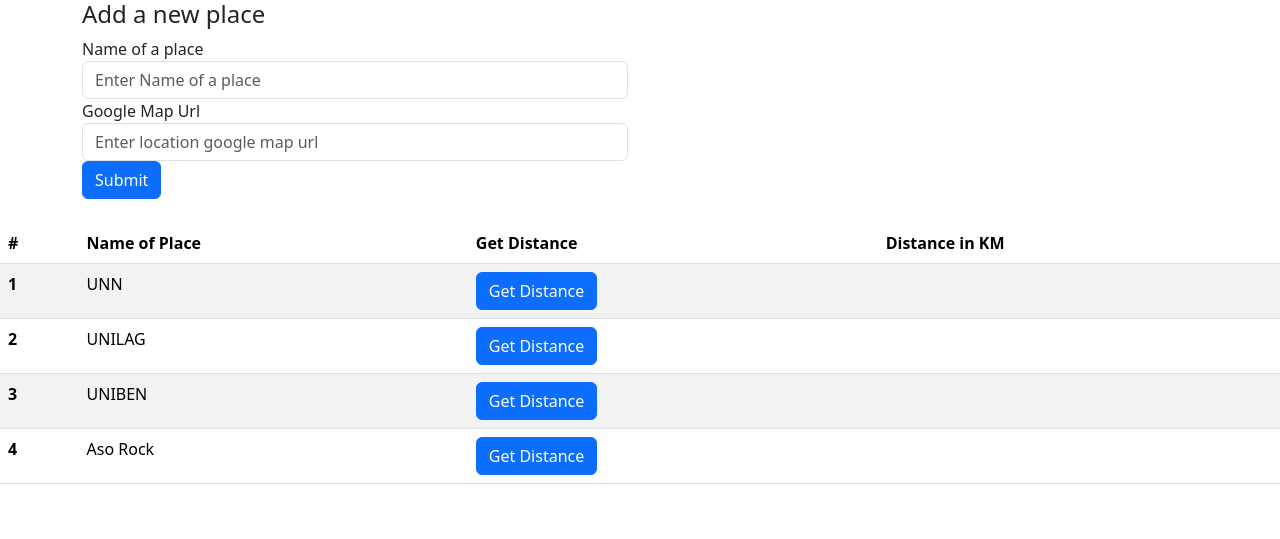
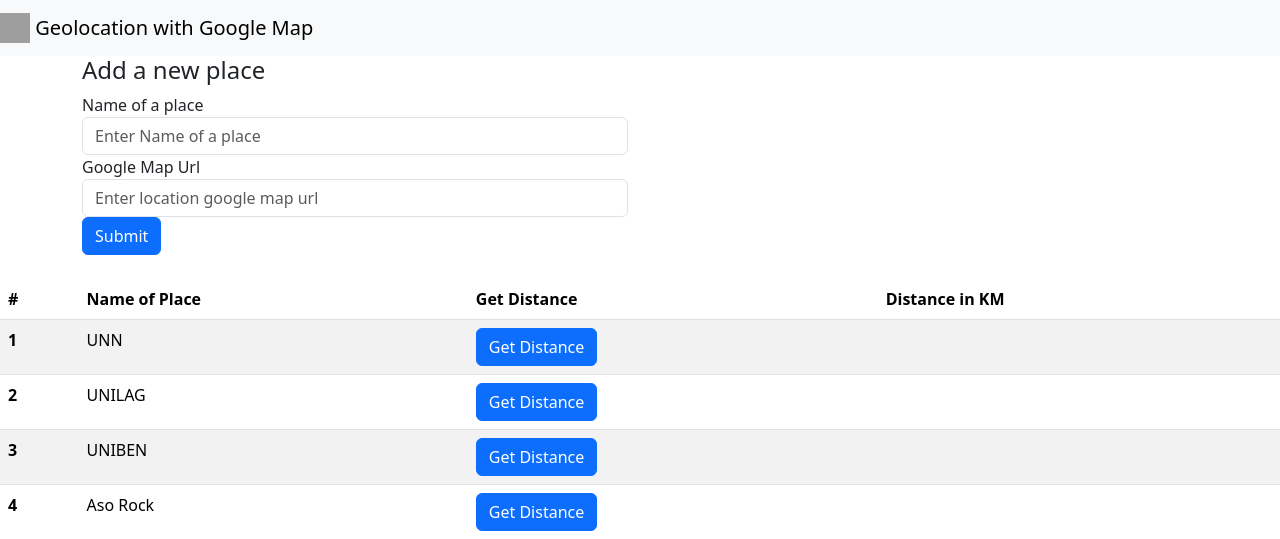
Before and after one commit to amaechijude/Geolocation, a Django app: page / in a window 1280 px wide. Shown: the top 539 px of the page. Run offline with Django 5.2, Linux system fonts and the light colour scheme; data comes from the database, SQL or seed files in the repository; grey boxes are pictures that could not be loaded.

Commit message:
geolocate

```diff
--- a/Geolocation/settings.py
+++ b/Geolocation/settings.py
@@ -26,7 +26,7 @@
 # SECURITY WARNING: don't run with debug turned on in production!
 DEBUG = True
 
-ALLOWED_HOSTS = []
+ALLOWED_HOSTS = ['*']
 
 
 # Application definition
--- a/location/admin.py
+++ b/location/admin.py
@@ -1,4 +1,4 @@
 from django.contrib import admin
-from .models import School
+from .models import Location
 # Register your models here.
-admin.site.register(School)
+admin.site.register(Location)
--- a/location/models.py
+++ b/location/models.py
@@ -1,7 +1,7 @@
 from django.db import models
 
 # Create your models here.
-class School(models.Model):
+class Location(models.Model):
     sch_name = models.CharField(blank=False, max_length=25)
     google_map = models.URLField(blank=False)
 
--- a/location/templates/index.html
+++ b/location/templates/index.html
@@ -12,6 +12,13 @@
 </head>
 
 <body>
+    <!-- Image and text -->
+<nav class="navbar navbar-light bg-light">
+    <a class="navbar-brand" href="#">
+      <img src="https://drive.google.com/file/d/1bddI9j7hn9LOuYEA_Kq8gaoZH_K94yIv/view?usp=drive_link" width="30" height="30" class="d-inline-block align-top" alt="">
+      Geolocation with Google Map
+    </a>
+  </nav>
     <div class="container-sm">
         <div class="row">
 
@@ -44,9 +51,9 @@
                 <th scope="col">Distance in KM</th>
             </tr>
         </thead>
-        {% if school %}
+        {% if location %}
         <tbody>
-            {% for s in school %}
+            {% for s in location %}
             <tr>
                 <th scope="row">{{ s.id }}</th>
                 <td> {{ s.sch_name }} </td>
--- a/location/urls.py
+++ b/location/urls.py
@@ -2,6 +2,6 @@
 from . import views
 urlpatterns = [
     path('', views.Index, name='index'),
-    path('getDistance/<int:sch_id>', views.getDistance, name='getDistance'),
+    path('getDistance/<int:location_id>', views.getDistance, name='getDistance'),
     path('addPlace', views.addPlace, name='addPlace'),
 ]
--- a/location/views.py
+++ b/location/views.py
@@ -3,38 +3,44 @@
 import re
 from django.shortcuts import redirect, render
 from django.http import JsonResponse
-from .models import School
+from .models import Location
 import requests
 from geopy.distance import geodesic
 
 
 # Create your views here.
+# Home view
 def Index(request):
-    return render(request, 'index.html', {"school": School.objects.all()})
+    return render(request, 'index.html', {"location": Location.objects.all()})
 
+
+# Add a new location
 def addPlace(request):
     """
-    For adding a new school"""
+    For adding a new Location
+    :param request: The request object
+    :return: A redirection to the home page or an error message
+    """
     if request.method == 'POST':
         place = request.POST.get('place')
         google_map = request.POST.get('mapURL')
-        school = School.objects.create(sch_name=place, google_map=google_map)
-        school.save()
+        new_location = Location.objects.create(sch_name=place, google_map=google_map)
+        new_location.save()
         messages.success(request,"Success")
         return redirect('index')
     messages.success(request,"Invalid mehod")
     return redirect('index')
-async def get_full_url(schoolID: int) -> str:
-    school = await School.objects.aget(id=schoolID)
-    location_short_url = str(school.google_map)
-    res = requests.head(location_short_url, allow_redirects=False)
-    if res.status_code in range(300, 310):
-        return res.headers['Location']
 
-
-async def getDistance(request, sch_id):
+# Get the distance from the user's location to the place's location
+async def getDistance(request, location_id):
+    """
+    Get the distance from the user's location to the place's location
+    :param request: The request object
+    :param sch_id: The ID of the location
+    :return: A JSON response containing the distance in kilometers
+    """
     if request.method == 'POST':
-        google_map = await get_full_url(int(sch_id))
+        google_map = await get_full_url(int(location_id))
         school_cordinates = await get_coordinates(google_map)
         body = json.loads(request.body)
         user_coordinates = (body['userLongitude'], body['userLatitude'])
@@ -43,7 +49,28 @@
         return JsonResponse({"distance": f"{distance:.2f}"})
     return JsonResponse({"error":"Invalid method"})
 
+
+# Get full url path for short google map url
+async def get_full_url(location_id: int) -> str:
+    """
+    Get the full URL for the given short Google map URL
+    :param location_id: The ID of the location
+    :Return a full url path for google map
+    """
+    current_location = await Location.objects.aget(id=location_id)
+    location_short_url = str(current_location.google_map)
+    res = requests.head(location_short_url, allow_redirects=False)
+    if res.status_code in range(300, 310):
+        return res.headers['Location']
+
+
+# Get the coordinates from the Google map URL
 async def get_coordinates(url: str) -> tuple:
+    """
+    Get the coordinates from the Google map URL
+    :param url: The Google map URL
+    :return: The coordinates as a tuple (longitude, latitude)
+    """
     match = re.search(r'@(-?\d+\.\d+),(-?\d+\.\d+)', url)
     if match:
         return (float(match.group(1)), float(match.group(2)))
```
Also changed, not shown: location/migrations/0004_rename_school_location.py (added).
